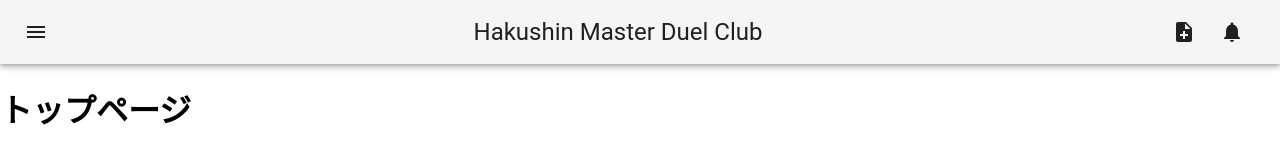
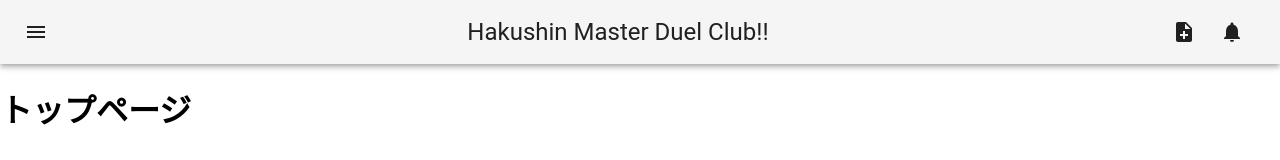
Before and after one commit to tsubasa283paris/HMDC, a React (Create React App) app in the folder frontend/: page / in a window 1280 px wide. Shown: the top 160 px of the page. Built offline with nearby package versions, Linux system fonts and the light colour scheme; the HTML template or start-up script is replaced by a standard one.

Commit message:
15: Deploy test

```diff
--- a/frontend/src/components/NavBar.tsx
+++ b/frontend/src/components/NavBar.tsx
@@ -35,7 +35,7 @@ export default function NavBar() {
             <MenuIcon />
           </IconButton>
           <Typography variant='h5' component='div' sx={{ flexGrow: 1 }}>
-            Hakushin Master Duel Club
+            Hakushin Master Duel Club!!
           </Typography>
           <div>
             <IconButton
```
